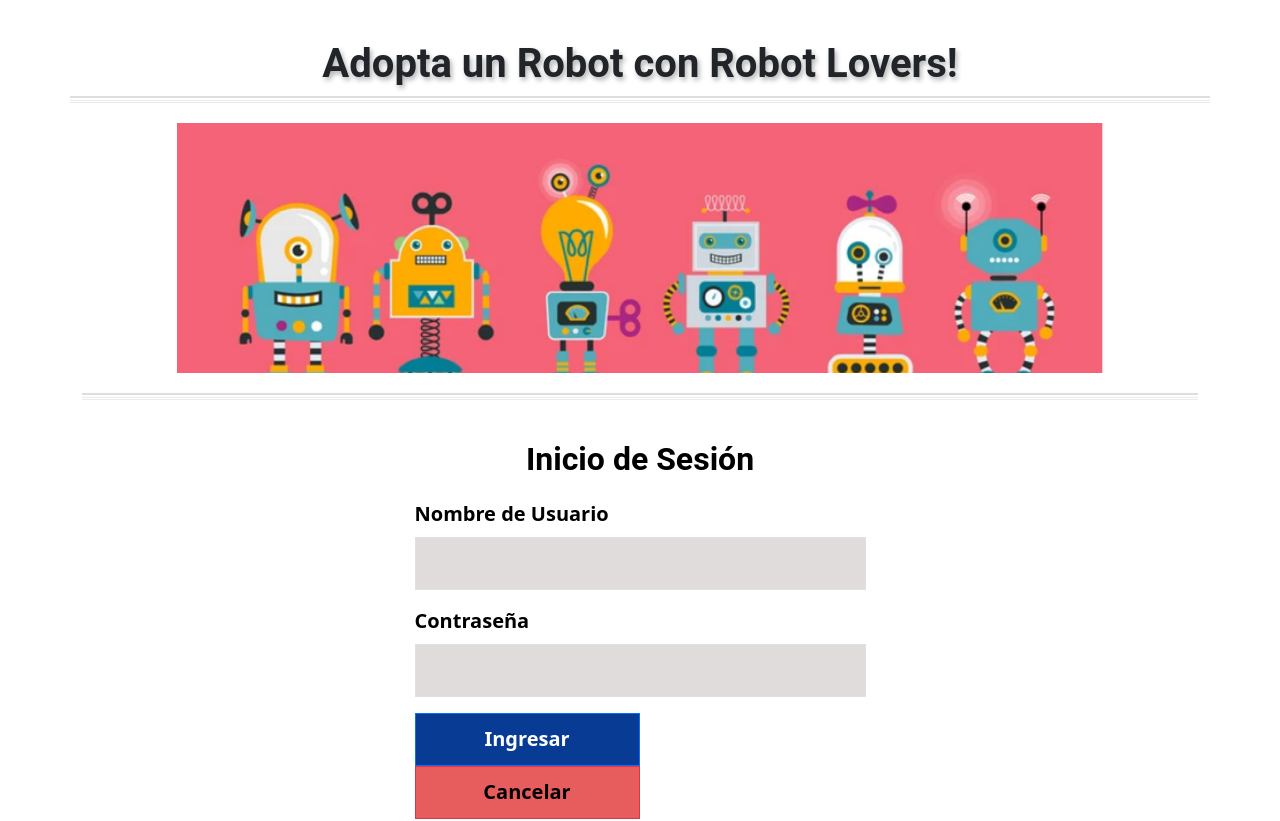
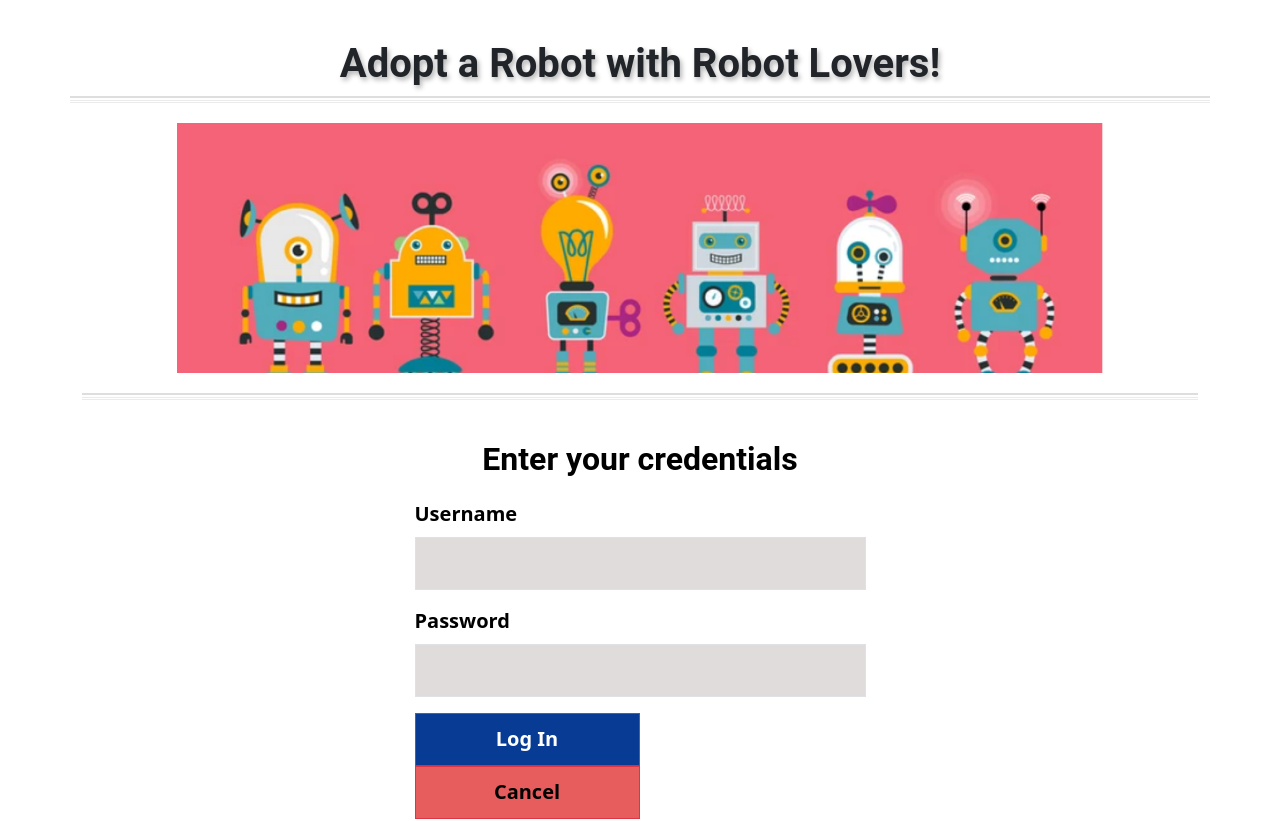
Before and after one commit to nrincon2302/ISIS3710_Parcial1, a React (Create React App) app: page / in a window 1280 px wide. Shown: the top 821 px of the page. Built offline with nearby package versions, Linux system fonts and the light colour scheme.

Commit message:
Localizada y finalizada

```diff
--- a/package.json
+++ b/package.json
@@ -12,6 +12,7 @@
     "react-bootstrap": "^2.10.5",
     "react-dom": "^18.3.1",
     "react-icons": "^5.3.0",
+    "react-intl": "^6.7.0",
     "react-router-dom": "^6.26.2",
     "react-scripts": "5.0.1",
     "web-vitals": "^2.1.4"
--- a/src/App.js
+++ b/src/App.js
@@ -7,13 +7,15 @@ import Listado from './components/listado';
 import './App.css';
 import banner from './images/banner.png';
 
+import { FormattedMessage } from "react-intl";
+
 function App() {
   return (
     <>
       <Container className='inicio'>
         <Row className="justify-content-center">
           <Col sm="8" className="text-center">
-            <h1 className='banner'>Adopta un Robot con Robot Lovers!</h1>
+            <h1 className='banner'><FormattedMessage id="Banner"/></h1>
           </Col>
           <hr className='custom-hr'></hr>
           <Col sm="10" className="robot-image">
@@ -31,7 +33,7 @@ function App() {
         </Routes>
       </BrowserRouter>
       <footer>
-        <p>Contact us: +57 3102105253 - info@robot-lovers.com - @robot-lovers</p>
+        <p><FormattedMessage id="Footer"/></p>
       </footer>
     </>
     );
--- a/src/components/formulario.js
+++ b/src/components/formulario.js
@@ -8,6 +8,7 @@ import { useState } from 'react';
 import { useNavigate } from 'react-router-dom';
 import './style.css'
 
+import { FormattedMessage } from "react-intl";
 
 function Formulario() {
     const [nombre, setNombre] = useState('');
@@ -33,12 +34,12 @@ function Formulario() {
         })
         .then(response => response.json()) // Procesar la respuesta como JSON
         .then(result => {
-            (result.status === 'success' ? navigate('/robots') : setError('Error de autenticación. Revise sus credenciales.'));
+            (result.status === 'success' ? navigate('/robots') : setError(<FormattedMessage id="AuthError"/>));
             console.log(result);
         })
         .catch(error => {
-            setError('Error de autenticación. Revise sus credenciales.');
-            console.error(error);
+            setError(<FormattedMessage id="AuthError"/>);
+            console.log(error);
         });
     }
 
@@ -53,7 +54,7 @@ function Formulario() {
         <Container style={!error ? {marginBottom: '100px'} : {marginBottom: '37px'}}>
             <Row className="justify-content-md-center">
                 <Col xs lg="5" className="text-center">
-                    <h2 className='textoForms'>Inicio de Sesión</h2>
+                    <h2 className='textoForms'><FormattedMessage id="LoginTitle"/></h2>
                 </Col>
             </Row>
             <Row className="justify-content-md-center">
@@ -62,7 +63,7 @@ function Formulario() {
                         <Form.Group className="mb-3" controlId="formBasicEmail">
                             <Form.Label className='labelForms'
                                 style={{fontSize: '20px', color: '#000000', fontWeight: 'bold'}}>
-                                Nombre de Usuario
+                                <FormattedMessage id="Username"/>
                             </Form.Label>
                             <Form.Control className='inputForms' style={{backgroundColor: '#e0dcdc', borderRadius: '0', padding: '10px'}}
                                 type="text"
@@ -74,7 +75,7 @@ function Formulario() {
                         <Form.Group className="mb-3" controlId="formBasicPassword">
                             <Form.Label className='labelForms'
                                 style={{fontSize: '20px', color: '#000000', fontWeight: 'bold'}}>
-                                Contraseña
+                                <FormattedMessage id="Password"/>
                             </Form.Label>
                             <Form.Control className='inputForms' style={{backgroundColor: '#e0dcdc', borderRadius: '0', padding: '10px'}}
                                 type="password"
@@ -88,7 +89,7 @@ function Formulario() {
                                 <Button style={{width: '225px', fontSize: '20px', borderRadius: '0',
                                                 fontWeight: '550', color: '#fff', background: '#083c94'}}
                                     className='btn-submit' variant="primary" onClick={() => handleSubmit()}>
-                                    Ingresar
+                                    <FormattedMessage id="LoginButton"/>
                                 </Button>
                             </Col>
                             <Col xs="auto"/>
@@ -96,7 +97,7 @@ function Formulario() {
                             <Button style={{width: '225px', fontSize: '20px', borderRadius: '0',
                                             fontWeight: '550', color: '#000000', background: '#e75d5d'}}
                                 className='btn-danger' variant="primary" onClick={() => handleCancel()}>
-                                Cancelar
+                                <FormattedMessage id="CancelButton"/>
                             </Button>
                             </Col>
                         </Row>
--- a/src/components/listado.js
+++ b/src/components/listado.js
@@ -7,6 +7,7 @@ import './style.css'
 import { useNavigate } from 'react-router-dom';
 import { useEffect, useState } from 'react';
 
+import { FormattedMessage } from "react-intl";
 
 function Listado(props) {
     const [robots, setRobots] = useState([]);
@@ -33,10 +34,10 @@ function Listado(props) {
           <table>
             <thead>
               <tr>
-                <th>ID</th>
-                <th>Nombre</th>
-                <th>Modelo</th>
-                <th>Empresa Fabricante</th>
+                <th><FormattedMessage id="Id"/></th>
+                <th><FormattedMessage id="Name"/></th>
+                <th><FormattedMessage id="Model"/></th>
+                <th><FormattedMessage id="Company"/></th>
               </tr>
             </thead>
             <tbody>
--- a/src/components/robot.js
+++ b/src/components/robot.js
@@ -6,6 +6,7 @@ import { useEffect, useState } from "react";
 
 import './style.css';
 
+import { FormattedMessage } from "react-intl";
 
 function Robot() {
     const params = useParams();
@@ -39,17 +40,17 @@ function Robot() {
                 <Card.Text style={{ fontSize: '18px', margin: '0 15px' }}>
                     <span style={{ fontWeight: 'bold' }}>
                         <RiArrowRightLine/>
-                        Año de Fabricación:
+                        <FormattedMessage id="Year"/>:
                     </span> {robot.añoFabricacion}
                     <br/>
                     <span style={{ fontWeight: 'bold' }}>
                         <RiArrowRightLine/>
-                        Capacidad de Procesamiento:
+                        <FormattedMessage id="Capacity"/>:
                     </span> {robot.capacidadProcesamiento}
                     <br/>
                     <span style={{ fontWeight: 'bold' }}>
                         <RiArrowRightLine/>
-                        Humor:
+                        <FormattedMessage id="Mood"/>:
                     </span> {robot.humor}
                     <br/>
                 </Card.Text>
--- a/src/index.js
+++ b/src/index.js
@@ -5,11 +5,21 @@ import App from './App';
 import reportWebVitals from './reportWebVitals';
 import 'bootstrap/dist/css/bootstrap.min.css';
 
+import {IntlProvider} from 'react-intl';
+import localeEsMessages from "./locales/es";
+import localeEnMessages from "./locales/en";
+
 const root = ReactDOM.createRoot(document.getElementById('root'));
 root.render(
-  <React.StrictMode>
-    <App />
-  </React.StrictMode>
+  (navigator.language.startsWith("es") ?
+    <IntlProvider locale="es" messages= {localeEsMessages}>
+      <App/>
+    </IntlProvider>
+    :
+    <IntlProvider locale="en" messages= {localeEnMessages}>
+      <App/>
+    </IntlProvider>
+  )
 );
 
 // If you want to start measuring performance in your app, pass a function
--- a/src/locales/en.json
+++ b/src/locales/en.json
@@ -0,0 +1,17 @@
+{
+    "Banner": "Adopt a Robot with Robot Lovers!",
+    "Footer": "Contact us: +57 3102105253 - info@robot-lovers.com - @robot-lovers",
+    "LoginTitle": "Enter your credentials",
+    "Username": "Username",
+    "Password": "Password",
+    "LoginButton": "Log In",
+    "CancelButton": "Cancel",
+    "AuthError": "Authentication error. Check your credentials.",
+    "Id": "Id",
+    "Name": "Name",
+    "Model": "Model",
+    "Company": "Manufacturing Company",
+    "Year": "Year of Manufacture",
+    "Capacity": "Processing Capacity",
+    "Mood": "Mood"
+}
--- a/src/locales/es.json
+++ b/src/locales/es.json
@@ -0,0 +1,17 @@
+{
+    "Banner": "Adopta un Robot con Robot Lovers!",
+    "Footer": "Contáctanos: +57 3102105253 - info@robot-lovers.com - @robot-lovers",
+    "LoginTitle": "Inicio de Sesión",
+    "Username": "Nombre de Usuario",
+    "Password": "Contraseña",
+    "LoginButton": "Ingresar",
+    "CancelButton": "Cancelar",
+    "AuthError": "Error de autenticación. Revise sus credenciales.",
+    "Id": "ID",
+    "Name": "Nombre",
+    "Model": "Modelo",
+    "Company": "Empresa Fabricante",
+    "Year": "Año de Fabricación",
+    "Capacity": "Capacidad de Procesamiento",
+    "Mood": "Humor"
+}
```
Also changed, not shown: 1 other file (tests, documents, lock files or other folders).
